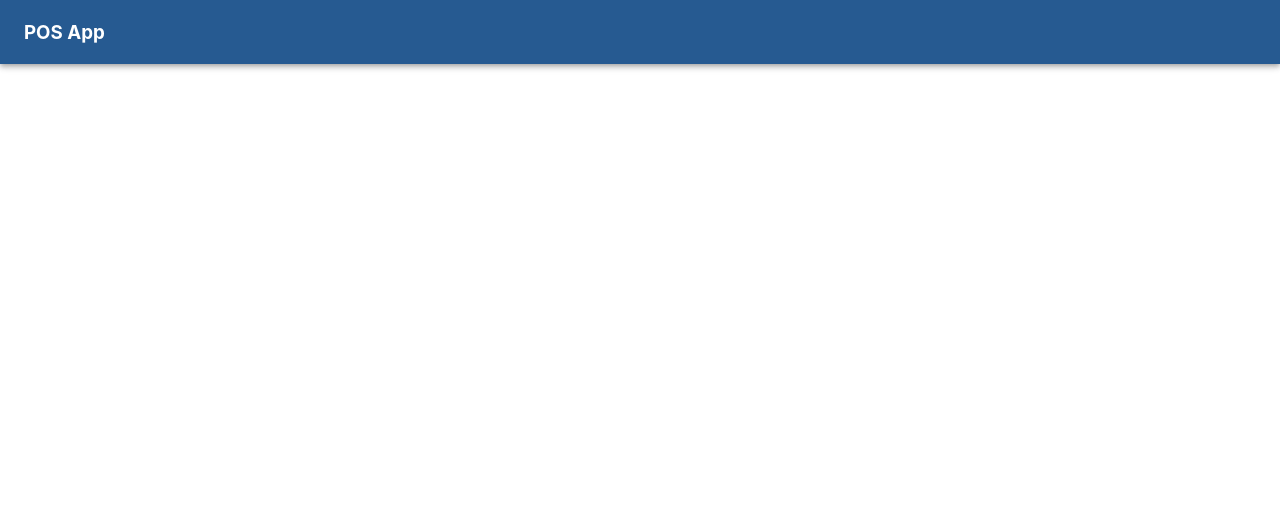
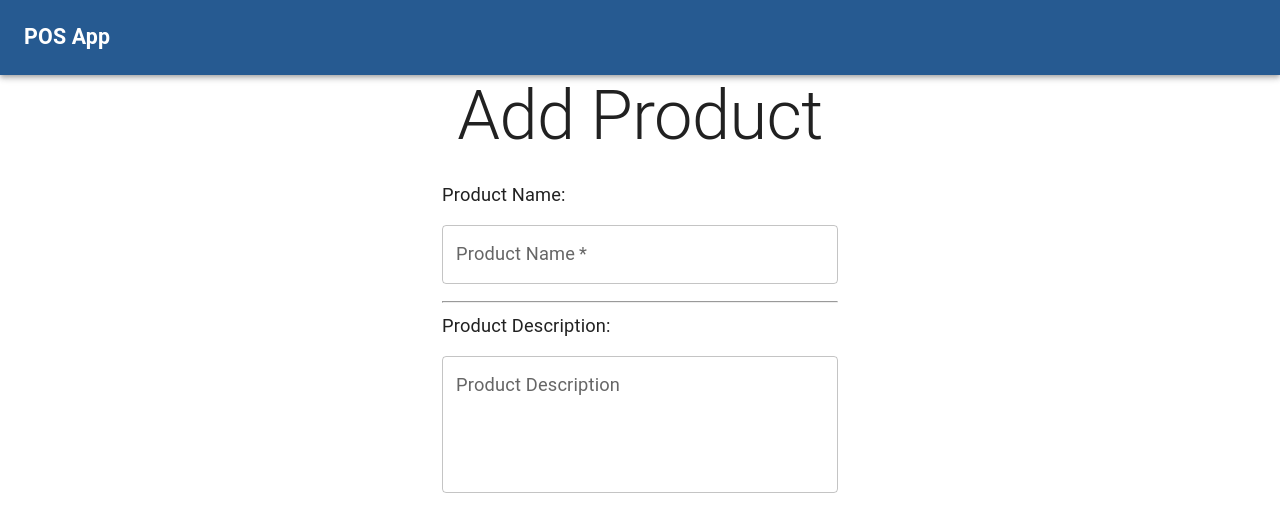
Before and after one commit to soveetnayak/POS-App, a React (Create React App) app in the folder main/: page / in a window 1280 px wide. Shown: the top 532 px of the page. Built offline with nearby package versions, Linux system fonts and the light colour scheme.

Commit message:
Add Product Page

```diff
--- a/main/package.json
+++ b/main/package.json
@@ -9,6 +9,7 @@
     "@testing-library/jest-dom": "^5.16.4",
     "@testing-library/react": "^13.2.0",
     "@testing-library/user-event": "^13.5.0",
+    "mui": "^0.0.1",
     "react": "^18.1.0",
     "react-dom": "^18.1.0",
     "react-scripts": "5.0.1",
--- a/main/src/App.js
+++ b/main/src/App.js
@@ -1,8 +1,15 @@
 import Layout from "./components/Layout";
+import theme from '../src/common/theme';
+import { ThemeProvider } from "@mui/material";
+import AddProduct from "./components/AddProduct/AddProduct";
 function App() {
   return (
     <div className="App">
-    <Layout />
+
+      <Layout />
+      <ThemeProvider theme={theme}>
+        <AddProduct />
+      </ThemeProvider>
     </div>
   );
 }
--- /dev/null
+++ b/main/src/common/theme.js
@@ -0,0 +1,9 @@
+import { createTheme } from "@mui/material";
+
+let theme = createTheme({
+    typography : {
+        fontSize : 16
+    }
+})
+
+export default theme;
--- /dev/null
+++ b/main/src/components/AddProduct/AddProduct.css
@@ -0,0 +1,30 @@
+.productName-strength-meter-progress {
+    -webkit-appearance: none;
+    appearance: none;
+}
+
+.productName-strength-meter-progress::-webkit-progress-bar {
+    background-color: #eee;
+    border-radius: 3px;
+}
+
+.productName-strength-meter-progress::-webkit-progress-value {
+    border-radius: 2px;
+    background-size: 35px 20px, 100% 100%, 100% 100%;
+}
+
+.strength-Weak::-webkit-progress-value {
+    background-color: #F25F5C;
+}
+
+.strength-Fair::-webkit-progress-value {
+    background-color: #FFE066;
+}
+
+.strength-Good::-webkit-progress-value {
+    background-color: #247BA0;
+}
+
+.strength-Strong::-webkit-progress-value {
+    background-color: rgb(15, 161, 2);
+}
--- /dev/null
+++ b/main/src/components/AddProduct/AddProduct.js
@@ -0,0 +1,138 @@
+import { Container, TextField, Typography } from "@mui/material";
+import { Grid } from "@mui/material";
+import CssBaseline from '@mui/material/CssBaseline';
+import { Box } from "@mui/system";
+import { useState } from "react";
+import './AddProduct.css'
+
+const getProductNameStrength = (name) => {
+    if (name === '')
+        return 0;
+    let size = name.trim().split(' ').length;
+    return size;
+}
+
+const getStrengthLabel = (value) => {
+
+    switch (value) {
+        case 1:
+            return 'Weak';
+        case 2:
+            return 'Fair';
+        case 3:
+            return 'Good';
+        case 4:
+            return 'Strong';
+        default:
+            return 'Weak';
+    }
+
+}
+
+const AddProduct = () => {
+
+    const [productName, setProductName] = useState('');
+    const [productNameIsTouched, setProductNameIsTouched] = useState(false);
+    const [errMessage, setErrMessage] = useState('');
+    const [showError, setShowError] = useState(false);
+    const [productDesc, setProductDesc] = useState('');
+
+    const checkProductNameIsValid = (name) => {
+        setProductNameIsTouched(true);
+        if (name.trim() !== '' &&
+            name.trim().split(' ').length <= 4
+        ) {
+            setShowError(false);
+        }
+        else {
+            setShowError(true);
+            if (name.trim(' ') === '') {
+                setErrMessage("Product Name cannot be empty");
+            }
+            else {
+                setErrMessage("Product Name should be less than or equal to 4 words");
+            }
+        }
+    }
+
+    const onChangeProductName = (event) => {
+        setProductName(event.target.value);
+        if (productNameIsTouched) {
+            checkProductNameIsValid(event.target.value);
+        }
+    }
+
+    const onChangeProductDesc = (event) => {
+        setProductDesc(event.target.value);
+    }
+
+    return (
+        <>
+            <Container maxWidth="xs">
+                <CssBaseline />
+                <Typography
+                    variant="h2"
+                    align="center"
+                    gutterBottom
+                >
+                    Add Product
+                </Typography>
+
+                <Box
+                    marginBottom="2%"
+                >
+                    <Typography>
+                        Product Name:
+                    </Typography>
+                    <TextField
+                        fullWidth
+                        required
+                        label="Product Name"
+                        value={productName}
+                        onChange={onChangeProductName}
+                        onBlur={() => { checkProductNameIsValid(productName) }}
+                        error={showError}
+                        margin="normal"
+                    >
+                    </TextField>
+                    {showError && <Typography
+                        color="red"
+                        variant="body1"
+                    >{errMessage}</Typography>}
+                    {!showError && productName !== '' &&
+                        <>
+                            <progress
+                                value={getProductNameStrength(productName)}
+                                max="4"
+                                className={`productName-strength-meter-progress strength-${getStrengthLabel(getProductNameStrength(productName))}`}
+                                style={{ width: "100%" }}
+                            />
+                            <Typography
+                                variant="body1"
+                            >
+                                Word Strength: {getStrengthLabel(getProductNameStrength(productName))}
+                            </Typography>
+                        </>
+                    }
+                    <hr />
+                </Box>
+                <Typography>
+                    Product Description:
+                </Typography>
+                <TextField
+                    multiline
+                    label="Product Description"
+                    fullWidth
+                    rows={4}
+                    margin="normal"
+                    value={productDesc}
+                    onChange={onChangeProductDesc}
+                >
+                </TextField>
+            </Container>
+        </>
+    )
+
+}
+
+export default AddProduct;
```
Also changed, not shown: 1 other file (tests, documents, lock files or other folders).
